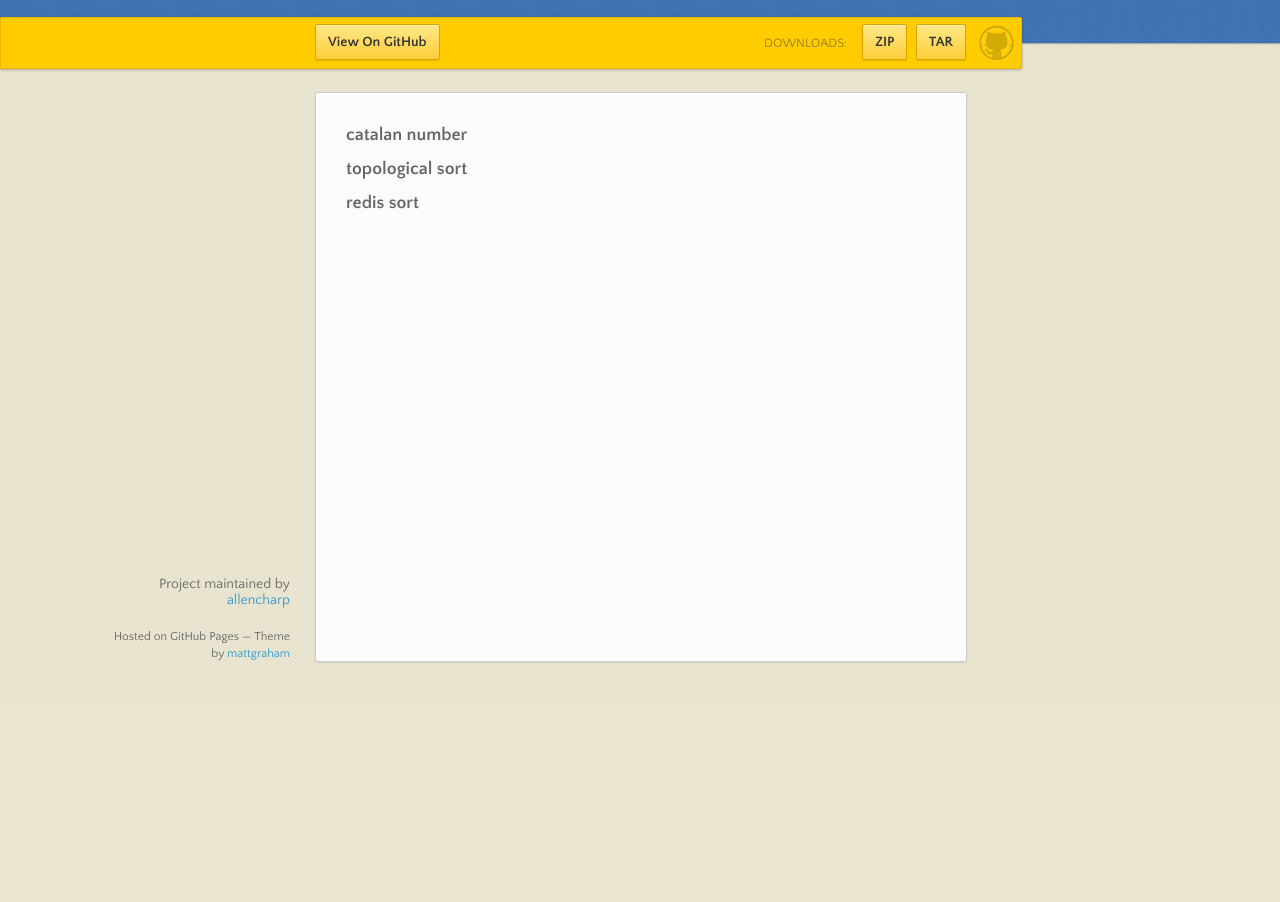
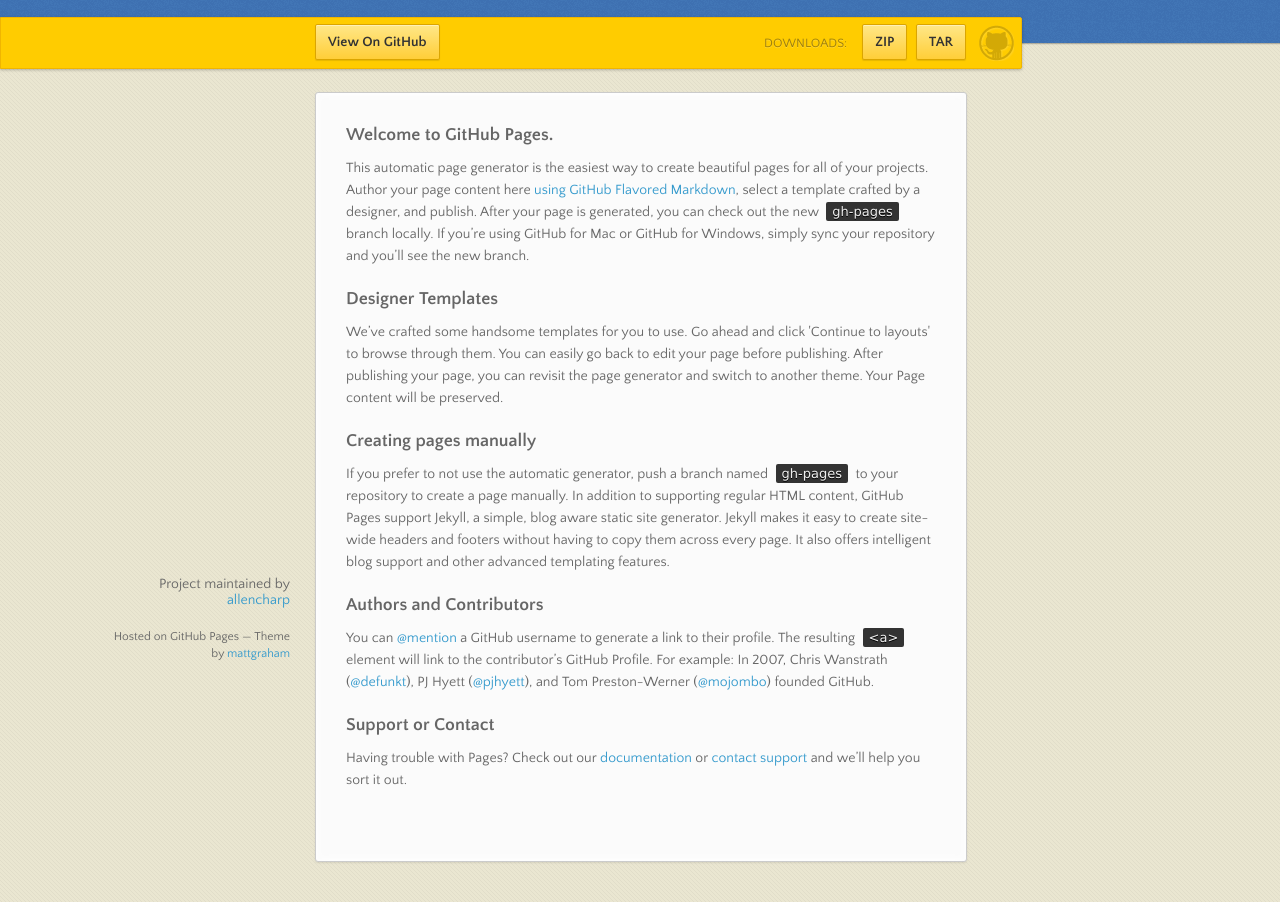
Before and after one commit to allencharp/LeetCode, a plain HTML site: page index.html in a window 1280 px wide. Shown: the part 98-1000 px from the top of the page. Before the commit the page ends 800 px from the top, so only its background shows below. Drawn offline with nearby package versions, Linux system fonts and the light colour scheme.

Commit message:
Create gh-pages branch via GitHub

```diff
--- a/index.html
+++ b/index.html
@@ -40,13 +40,29 @@
       </nav>
       <section>
         <h3>
-<a id="catalan-number" class="anchor" href="#catalan-number" aria-hidden="true"><span class="octicon octicon-link"></span></a>catalan number</h3>
+<a id="welcome-to-github-pages" class="anchor" href="#welcome-to-github-pages" aria-hidden="true"><span class="octicon octicon-link"></span></a>Welcome to GitHub Pages.</h3>
+
+<p>This automatic page generator is the easiest way to create beautiful pages for all of your projects. Author your page content here <a href="https://guides.github.com/features/mastering-markdown/">using GitHub Flavored Markdown</a>, select a template crafted by a designer, and publish. After your page is generated, you can check out the new <code>gh-pages</code> branch locally. If you’re using GitHub for Mac or GitHub for Windows, simply sync your repository and you’ll see the new branch.</p>
 
 <h3>
-<a id="topological-sort" class="anchor" href="#topological-sort" aria-hidden="true"><span class="octicon octicon-link"></span></a>topological sort</h3>
+<a id="designer-templates" class="anchor" href="#designer-templates" aria-hidden="true"><span class="octicon octicon-link"></span></a>Designer Templates</h3>
+
+<p>We’ve crafted some handsome templates for you to use. Go ahead and click 'Continue to layouts' to browse through them. You can easily go back to edit your page before publishing. After publishing your page, you can revisit the page generator and switch to another theme. Your Page content will be preserved.</p>
 
 <h3>
-<a id="redis-sort" class="anchor" href="#redis-sort" aria-hidden="true"><span class="octicon octicon-link"></span></a>redis sort</h3>
+<a id="creating-pages-manually" class="anchor" href="#creating-pages-manually" aria-hidden="true"><span class="octicon octicon-link"></span></a>Creating pages manually</h3>
+
+<p>If you prefer to not use the automatic generator, push a branch named <code>gh-pages</code> to your repository to create a page manually. In addition to supporting regular HTML content, GitHub Pages support Jekyll, a simple, blog aware static site generator. Jekyll makes it easy to create site-wide headers and footers without having to copy them across every page. It also offers intelligent blog support and other advanced templating features.</p>
+
+<h3>
+<a id="authors-and-contributors" class="anchor" href="#authors-and-contributors" aria-hidden="true"><span class="octicon octicon-link"></span></a>Authors and Contributors</h3>
+
+<p>You can <a href="https://github.com/blog/821" class="user-mention">@mention</a> a GitHub username to generate a link to their profile. The resulting <code>&lt;a&gt;</code> element will link to the contributor’s GitHub Profile. For example: In 2007, Chris Wanstrath (<a href="https://github.com/defunkt" class="user-mention">@defunkt</a>), PJ Hyett (<a href="https://github.com/pjhyett" class="user-mention">@pjhyett</a>), and Tom Preston-Werner (<a href="https://github.com/mojombo" class="user-mention">@mojombo</a>) founded GitHub.</p>
+
+<h3>
+<a id="support-or-contact" class="anchor" href="#support-or-contact" aria-hidden="true"><span class="octicon octicon-link"></span></a>Support or Contact</h3>
+
+<p>Having trouble with Pages? Check out our <a href="https://help.github.com/pages">documentation</a> or <a href="https://github.com/contact">contact support</a> and we’ll help you sort it out.</p>
       </section>
       <footer>
         <p>Project maintained by <a href="https://github.com/allencharp">allencharp</a></p>
```
Also changed, not shown: params.json (+1 -1 lines).
